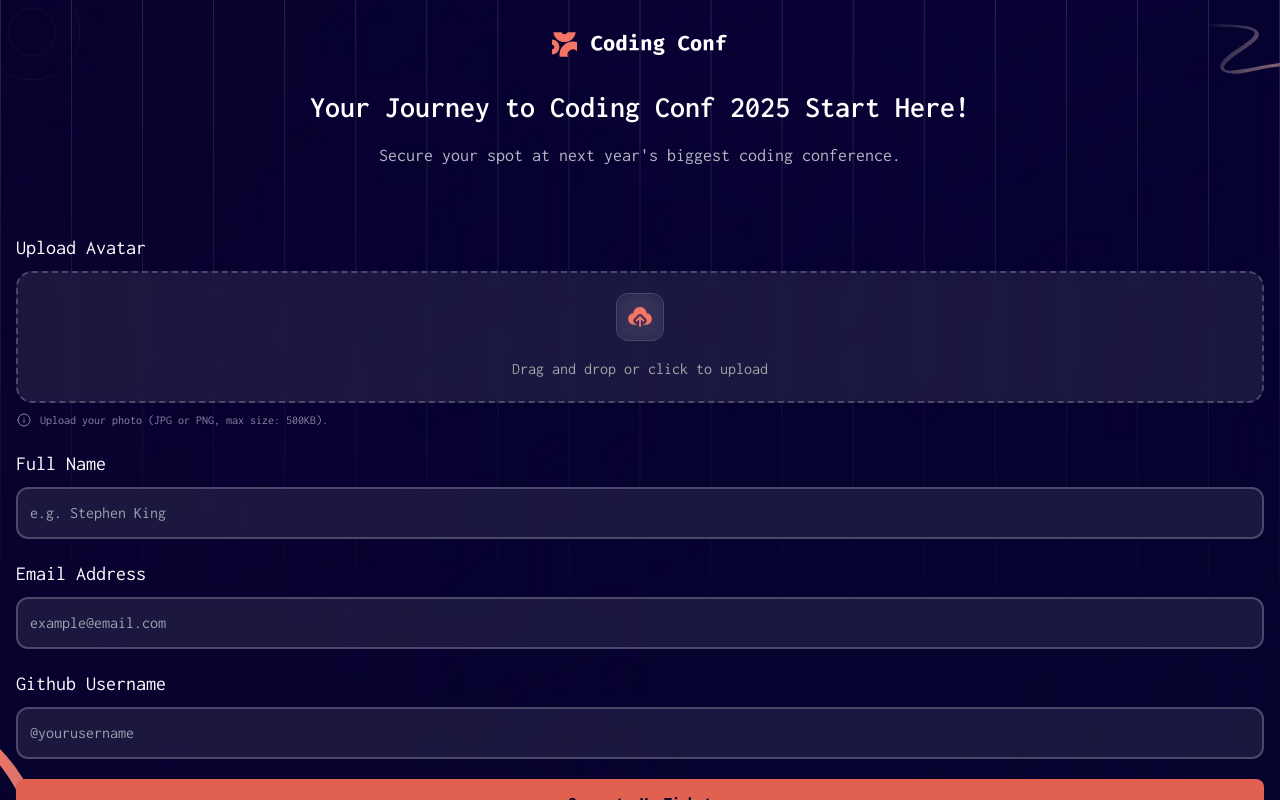
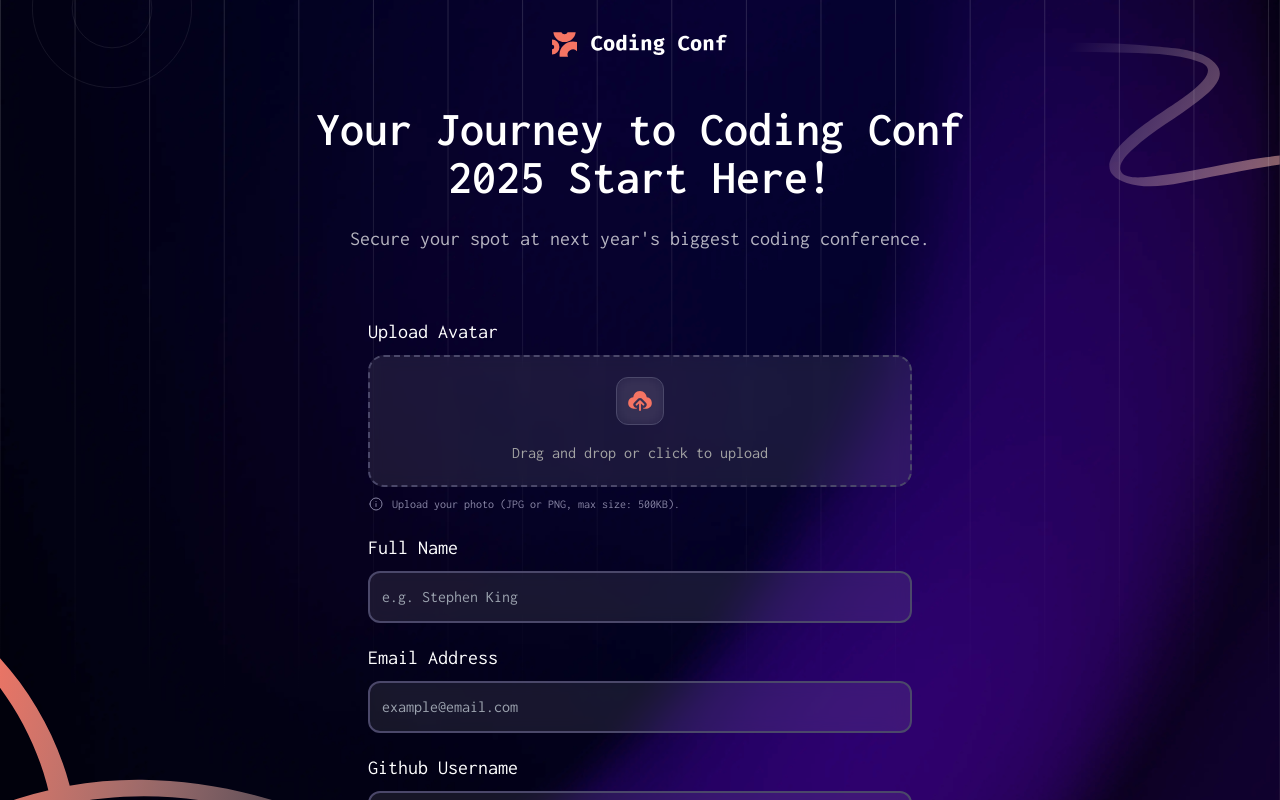
Before and after one commit to Biolater/Conference-ticket-generator, a React (Vite) app: page / in a window 1280 px wide. Shown: the top 800 px of the page. Built offline with nearby package versions, Linux system fonts and the light colour scheme.

Commit message:
enhance styling and validation in form component; improve responsiveness and error messages

```diff
--- a/src/App.css
+++ b/src/App.css
@@ -10,8 +10,22 @@ body {
   background-size: cover;
   background-attachment: fixed;
   overflow-x: hidden;
+  position: relative;
 }
 
+body::before {
+  content: "";
+  position: absolute;
+  left: -0.5rem;
+  bottom: -4rem;
+  width: 20rem;
+  height: 14rem;
+  background: url("../images/pattern-squiggly-line-bottom.svg");
+  background-repeat: no-repeat;
+  background-position: center;
+  background-size: cover;
+  z-index: -1;
+}
 body::after {
   background: url("../images/pattern-lines.svg");
   position: absolute;
@@ -66,16 +80,66 @@ form {
   overflow: hidden;
 }
 
-form::after {
-  content: "";
-  position: absolute;
-  left: -0.5rem;
-  bottom: -3rem;
-  width: 20rem;
-  height: 20rem;
-  background: url("../images/pattern-squiggly-line-bottom.svg");
-  background-repeat: no-repeat;
-  background-position: center;
-  background-size: contain;
-  z-index: -1;
+@media (min-width: 640px) {
+  body {
+    background: url("../images/background-desktop.png");
+    min-height: 100svh;
+    background-position: center;
+    background-repeat: no-repeat;
+    background-size: cover;
+    background-attachment: fixed;
+  }
+
+  body::before{
+    width: 24rem;
+    height: 18rem;
+    left: 0;
+  }
+
+  header::before {
+    left: 1rem;
+    top: -3rem;
+    width: 8rem;
+    height: 8rem;
+  }
+
+  header::after {
+    width: 12rem;
+    height: 6rem;
+  }
 }
+
+@media (min-width: 768px) {
+
+  body::before{
+    width: 28rem;
+    height: 20rem;
+  }
+
+  header::before {
+    left: 2rem;
+    top: -4.5rem;
+    width: 10rem;
+    height: 10rem;
+  }
+
+  header::after {
+    width: 14rem;
+    height: 8rem;
+    top: 0;
+  }
+}
+
+@media (min-width: 1024px) {
+
+  body::before{
+    width: 32rem;
+    height: 24rem;
+  }
+
+  header::after {
+    width: 20rem;
+    height: 10rem;
+    top: 2rem;
+  }
+}
--- a/src/components/FormComponent.tsx
+++ b/src/components/FormComponent.tsx
@@ -2,36 +2,38 @@ import { useForm } from "react-hook-form";
 import { zodResolver } from "@hookform/resolvers/zod";
 import * as z from "zod";
 import uploadIcon from "../../images/icon-upload.svg";
-import { useRef, useEffect, useState } from "react";
+import { useRef, useState } from "react";
 
 // Accepted file types and max size
 const ACCEPTED_FILE_TYPES = ["image/jpg", "image/jpeg", "image/png"];
-const MAX_FILE_SIZE = 500 * 1024;
+const MAX_FILE_SIZE = 5000 * 1024;
 
 // Zod validation schema
 const schema = z.object({
-  avatar: z.instanceof(File).superRefine((file, ctx) => {
-    if (!ACCEPTED_FILE_TYPES.includes(file.type)) {
+  avatar: z.instanceof(File, { message: "File is required" }).superRefine((file, ctx) => {
+    let fileType = file.type.split(";")[0];
+    if (!fileType) fileType = file.name.split(".").pop()?.toLowerCase() || "";
+    if (!ACCEPTED_FILE_TYPES.includes(fileType)) {
       ctx.addIssue({
         code: z.ZodIssueCode.custom,
         message: `File must be one of [${ACCEPTED_FILE_TYPES.join(
           ", "
-        )}] but was ${file.type.toString()}`,
+        )}] but was ${fileType}`,
       });
     }
     if (file.size > MAX_FILE_SIZE) {
       ctx.addIssue({
         code: z.ZodIssueCode.too_big,
-        message: `File too large. Please upload a photo under 500KB`,
+        message: `File too large. Please upload a photo under 5MB`,
         maximum: MAX_FILE_SIZE,
         inclusive: false,
         type: "number",
       });
     }
   }),
-  fullName: z.string().min(1, { message: "Name is required" }),
-  email: z.string().email({ message: "Please enter a valid email address" }),
-  githubUsername: z.string().min(1, { message: "Github username is required" }),
+  fullName: z.string().nonempty({ message: "Name is required" }).transform((name) => name.trim()),
+  email: z.string().nonempty({ message: "Email is required" }).email({ message: "Please enter a valid email address" }).transform((email) => email.toLowerCase()),
+  githubUsername: z.string().nonempty({ message: "Username is required" }).transform((username) => username.trim()),
 });
 
 const FormComponent = () => {
@@ -39,22 +41,25 @@ const FormComponent = () => {
   const dragAreaRef = useRef<HTMLDivElement | null>(null);
   const [avatarUrl, setAvatarUrl] = useState<string | null>(null);
 
-  const { register, handleSubmit, formState, setValue, trigger } = useForm({
-    resolver: zodResolver(schema),
-  });
+  const { register, handleSubmit, formState, setValue, trigger, clearErrors } =
+    useForm({
+      resolver: zodResolver(schema),
+    });
 
   const onSubmit = (data: any) => {
     console.log("Form data:", data);
   };
 
   // Handle file input change
-  const handleAvatarChange = async (event: React.ChangeEvent<HTMLInputElement>) => {
+  const handleAvatarChange = async (
+    event: React.ChangeEvent<HTMLInputElement>
+  ) => {
     const file = event.target.files?.[0];
     if (file) {
       // test avatar from schema on file
-      setValue("avatar", file)
-      const isValid = await trigger("avatar")
-      if(isValid) {
+      setValue("avatar", file);
+      const isValid = await trigger("avatar");
+      if (isValid) {
         const imageUrl = URL.createObjectURL(file);
         setAvatarUrl(imageUrl);
       }
@@ -101,7 +106,7 @@ const FormComponent = () => {
 
   return (
     <form
-      className="px-4 pt-8 pb-32 flex flex-col gap-5 text-neutral-0 container mx-auto"
+      className="px-4 py-8 max-w-xl flex flex-col gap-5 text-neutral-0 container mx-auto"
       onSubmit={handleSubmit(onSubmit)}
     >
       <div className="flex flex-col gap-2">
@@ -120,7 +125,7 @@ const FormComponent = () => {
           >
             {avatarUrl ? (
               <img
-                className="rounded-xl object-cover"
+                className="rounded-xl object-cover w-full h-full"
                 src={avatarUrl}
                 alt="Avatar"
               />
@@ -132,7 +137,11 @@ const FormComponent = () => {
             <div className="flex gap-2">
               <button
                 className="font-light text-sm bg-neutral-500/20 px-2 py-1 rounded-md"
-                onClick={() => setAvatarUrl(null)}
+                onClick={() => {
+                  setAvatarUrl(null);
+                  clearErrors("avatar");
+                  setValue("avatar", null);
+                }}
               >
                 Remove Image
               </button>
@@ -202,6 +211,12 @@ const FormComponent = () => {
           className="outline-none border-2 focus:outline-2 focus:outline-neutral-700 border-neutral-700 p-3 rounded-xl bg-neutral-300/10 backdrop-blur"
           placeholder="e.g. Stephen King"
         />
+        {formState.errors.fullName &&
+          typeof formState.errors.fullName.message === "string" && (
+            <p className="text-red-500 text-sm">
+              {formState.errors.fullName.message}
+            </p>
+          )}
       </div>
       <div className="flex flex-col gap-2">
         <label htmlFor="email">Email Address</label>
@@ -212,6 +227,12 @@ const FormComponent = () => {
           className="outline-none border-2 focus:outline-2 focus:outline-neutral-700 border-neutral-700 p-3 rounded-xl bg-neutral-300/10 backdrop-blur"
           placeholder="example@email.com"
         />
+        {formState.errors.email &&
+          typeof formState.errors.email.message === "string" && (
+            <p className="text-red-500 text-sm">
+              {formState.errors.email.message}
+            </p>
+          )}
       </div>
       <div className="flex flex-col gap-2">
         <label htmlFor="githubUsername">Github Username</label>
@@ -222,6 +243,12 @@ const FormComponent = () => {
           className="outline-none border-2 focus:outline-2 focus:outline-neutral-700 border-neutral-700 p-3 rounded-xl bg-neutral-300/10 backdrop-blur"
           placeholder="@yourusername"
         />
+        {formState.errors.githubUsername &&
+          typeof formState.errors.githubUsername.message === "string" && (
+            <p className="text-red-500 text-sm">
+              {formState.errors.githubUsername.message}
+            </p>
+          )}
       </div>
       <button
         type="submit"
--- a/src/components/HeaderComponent.tsx
+++ b/src/components/HeaderComponent.tsx
@@ -3,7 +3,7 @@ import CodingConfImage from "../../images/logo-full.svg";
 const HeaderComponent = () => {
   return (
     <header className="text-neutral-0 text-center">
-      <div className="container px-4 py-8">
+      <div className="container px-4 py-8 mx-auto">
         <div className="flex justify-center">
           <img
             src={CodingConfImage}
@@ -11,10 +11,10 @@ const HeaderComponent = () => {
             alt="Coding Conf logo"
           />
         </div>
-        <h1 className="text-3xl font-semibold mt-8">
+        <h1 className="text-3xl sm:text-4xl max-w-[26rem] sm:max-w-[31rem] md:text-5xl md:max-w-[41rem] mx-auto font-semibold mt-8 sm:mt-10 md:mt-12">
           Your Journey to Coding Conf 2025 Start Here!
         </h1>
-        <p className="mt-4 opacity-70 text-lg">
+        <p className="mt-4 opacity-70 text-lg sm:text-xl sm:mt-6">
           Secure your spot at next year's biggest coding conference.
         </p>
       </div>
```
